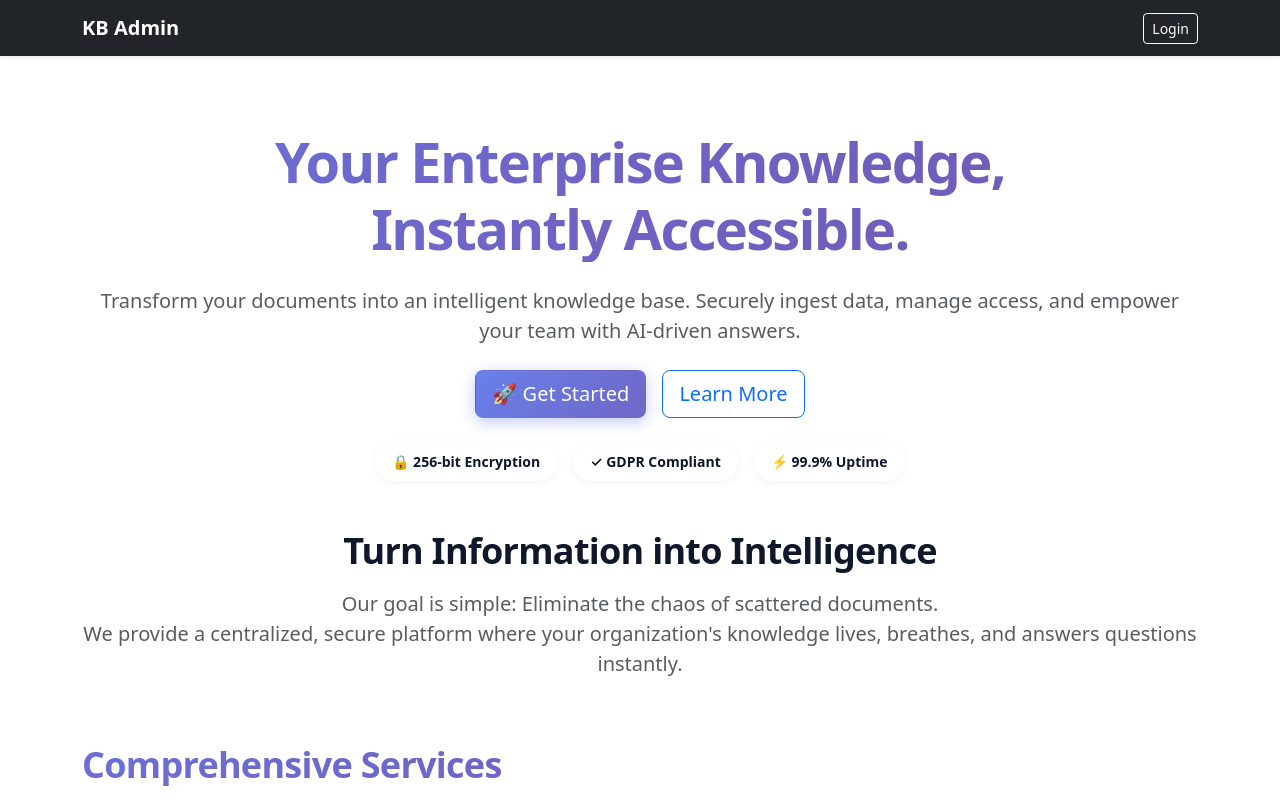
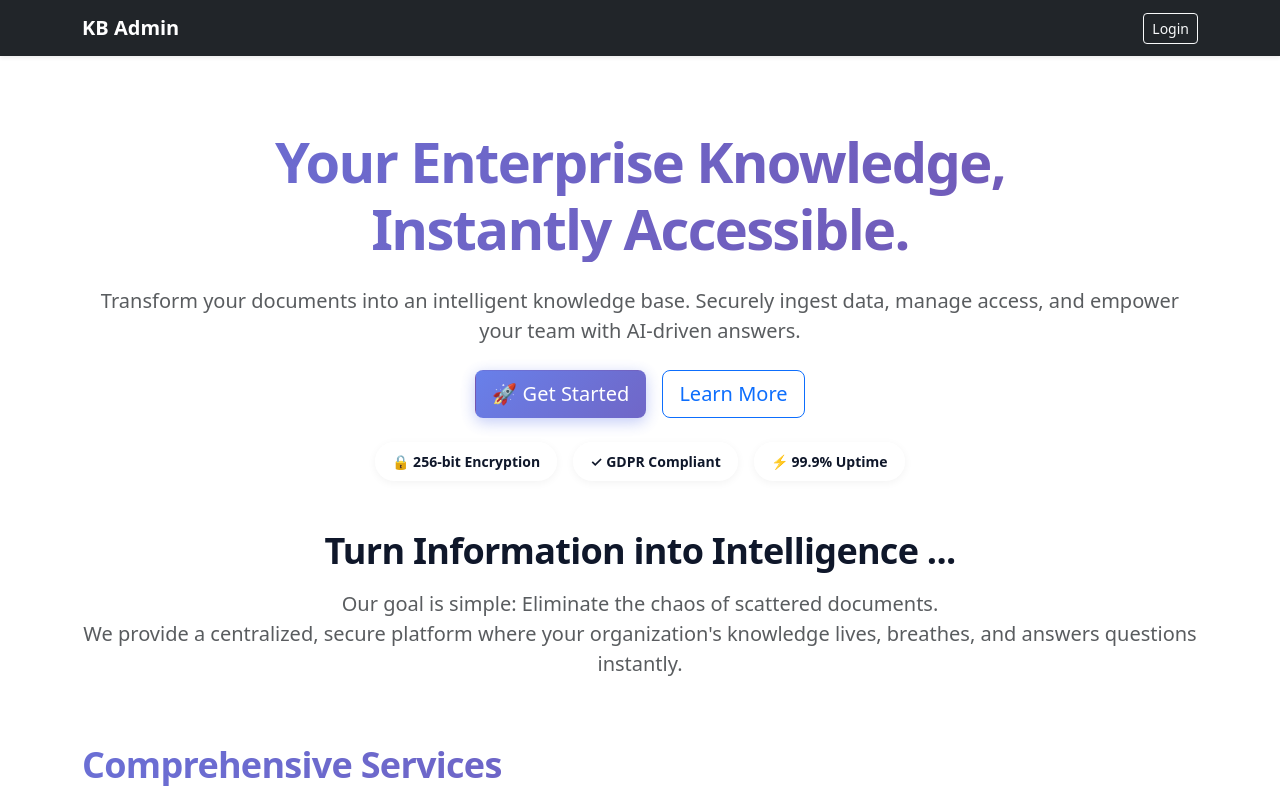
Before and after one commit to Bhanuteja59/kb-frontend, a Next.js app: page / in a window 1280 px wide. Shown: the top 800 px of the page. Built offline with nearby package versions, Linux system fonts and the light colour scheme; no server answers.

Commit message:
done changes 012

```diff
--- a/app/page.jsx
+++ b/app/page.jsx
@@ -106,7 +106,7 @@ export default function Home() {
                 )}
 
                 <div className="py-5 text-center">
-                    <h2 className="section-title fw-bold mb-3">Turn Information into Intelligence</h2>
+                    <h2 className="section-title fw-bold mb-3">Turn Information into Intelligence ...</h2>
                     <p className="hero-subtitle lead text-muted">
                         Our goal is simple: <b>Eliminate the chaos of scattered documents.</b><br />
                         We provide a centralized, secure platform where your organization&apos;s knowledge lives, breathes, and answers questions instantly.
```
